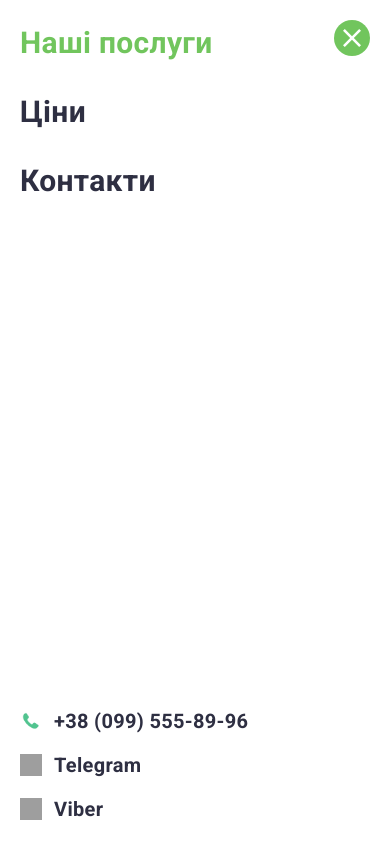
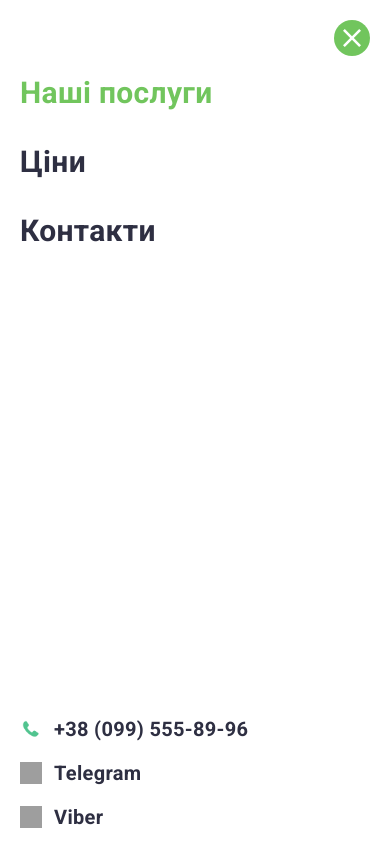
Before and after one commit to Nastyasia5/pcmaster-service, a plain HTML site: page index.html in a window 390 px wide. Both pictures are taken after a click on the button 354 px from the left and 28 px from the top of the page. Shown: the top 844 px of the page. Drawn offline with nearby package versions, Linux system fonts and the light colour scheme; grey boxes are pictures that could not be loaded.

Commit message:
Update style.css

```diff
--- a/css/style.css
+++ b/css/style.css
@@ -448,7 +448,6 @@ img {
     align-items: flex-start;
     margin-bottom: 12px;
     padding-left: 0;
-    flex-shrink: 0;
   }
   .mobile-header-nav-link {
     font-size: 30px;
@@ -1139,21 +1138,19 @@ textarea.order-form-input-text {
 
 @media (max-width: 1279px) {
   .mobile-header-menu {
-  display: flex;
-  flex-direction: column;
-  justify-content: space-between;
-  height: 100vh;
-  padding: 20px;
-  box-sizing: border-box;
-}
+    display: flex;
+    flex-direction: column;
+    height: 100vh;
+    justify-content: flex-start;
+    padding-bottom: 12px;
+     overflow-y: auto;
+  }
   .mobile-header-nav {
     flex-shrink: 0;
   }
   .mobile-header-address {
-    margin-top: 0px;
+    margin-top: auto;
     flex-shrink: 0;
-      padding-top: 0;
-
   }
 }
 @media (max-width: 767px) {
@@ -1214,14 +1211,3 @@ textarea.order-form-input-text {
     bottom: 10px;
   }
 }
-
-@media (max-width: 767px) {
-  .mobile-header-nav-list {
-    margin-bottom: 4px; /* раніше було 12px або більше */
-  }
-
-  .mobile-header-address {
-    margin-top: 0 !important;
-    padding-top: 0 !important;
-  }
-}
```
